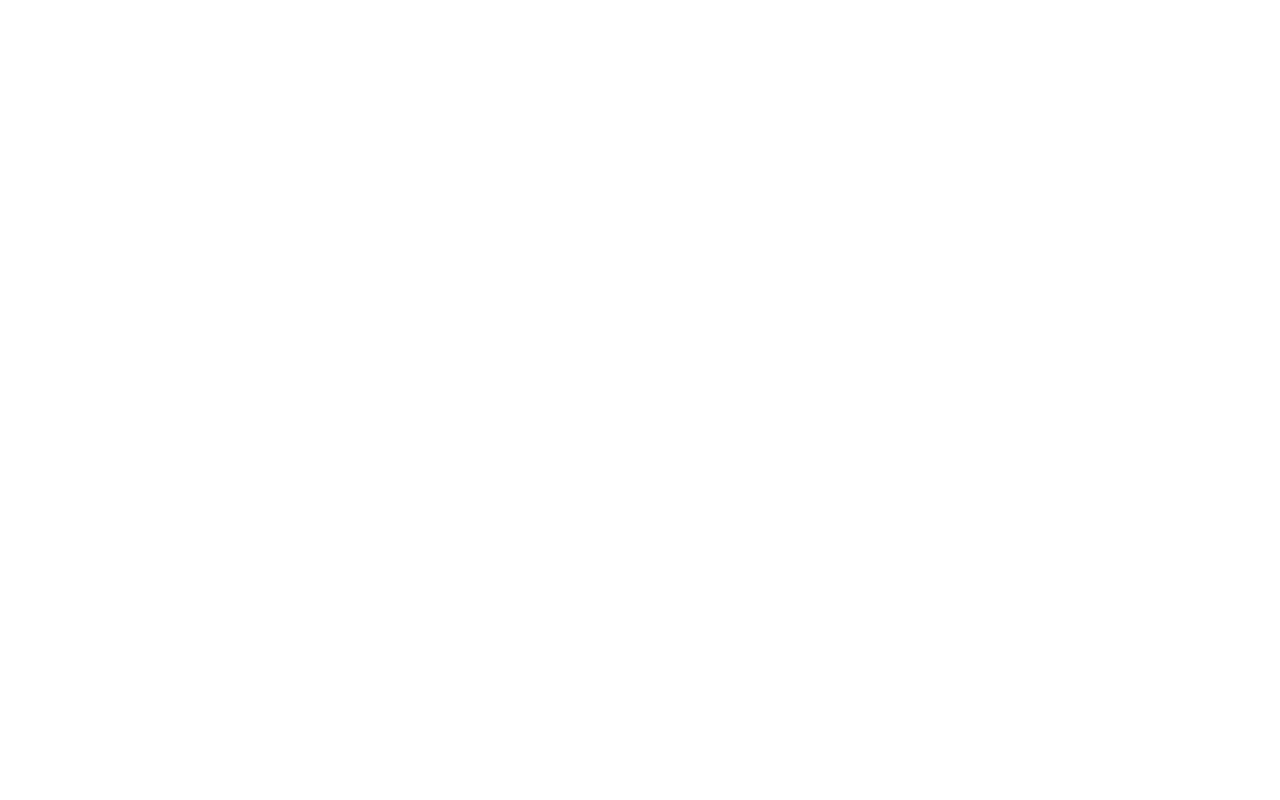
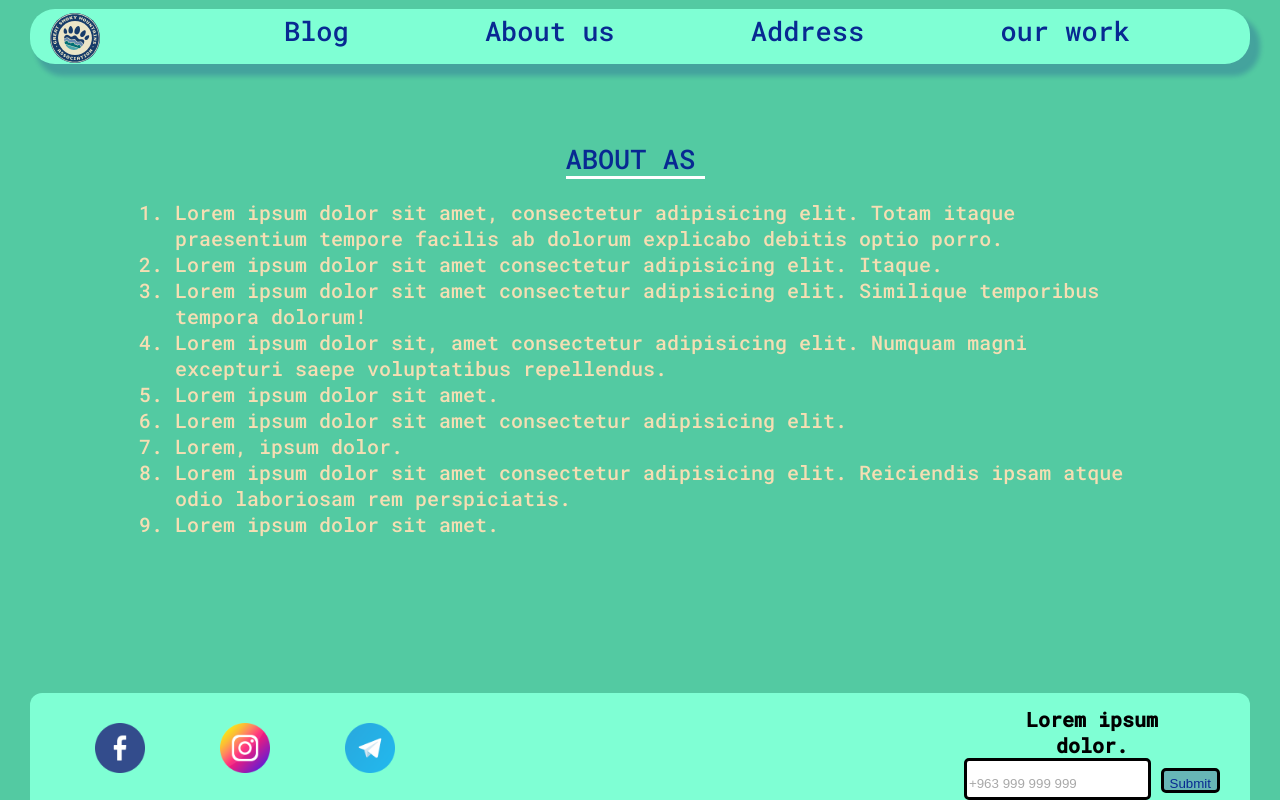
Before and after one commit to BayelChieftain/site-for-school, a plain HTML site: page about.html in a window 1280 px wide. Drawn offline with Linux system fonts and the light colour scheme.

Commit message:
about pages

```diff
--- a/about.html
+++ b/about.html
@@ -0,0 +1,74 @@
+<!DOCTYPE html>
+<html lang="en">
+<head>
+    <meta charset="UTF-8">
+    <meta http-equiv="X-UA-Compatible" content="IE=edge">
+    <meta name="viewport" content="width=device-width, initial-scale=1.0">
+    <link href="style.css" rel="stylesheet"  type="text/css">
+    <link rel="preconnect" href="https://fonts.googleapis.com">
+<link rel="preconnect" href="https://fonts.gstatic.com" crossorigin>
+<link href="https://fonts.googleapis.com/css2?family=Inter:wght@300&family=Roboto+Condensed:wght@300&family=Roboto+Mono:wght@500&display=swap" rel="stylesheet">
+    <title>bayel school-ex</title>
+</head>
+<body>
+ <div class="wrap">
+    <header>
+        <div class="container">
+            <div class="container__item">
+                <div class="container__item-head">
+                    <a href="https://www.instagram.com/chieftain.b/">
+                        <img class="b2" width="50px" height="50px" src="img/great-smoky-mountains-association.svg">
+                    </a>
+                </div>
+                <div class="container__item-head">
+                    <nav>
+                        <a class="anav" href="blog.html">Blog</a>
+                        <a class="anav" href="about.html">About us</a>
+                        <a class="anav" href="address.html">Address</a>
+                        <a class="anav" href="work.html">our work</a>
+                    </nav>
+                </div>
+            </div>
+        </div>
+    </header>
+    <main class="container-main">
+        <div class="container-about">
+            <div class="title">ABOUT AS</div>
+        <ol class="list">
+            <li>Lorem ipsum dolor sit amet, consectetur adipisicing elit. Totam itaque praesentium tempore facilis ab dolorum explicabo debitis optio porro.</li>
+            <li>Lorem ipsum dolor sit amet consectetur adipisicing elit. Itaque.</li>
+            <li>Lorem ipsum dolor sit amet consectetur adipisicing elit. Similique temporibus tempora dolorum!</li>
+            <li>Lorem ipsum dolor sit, amet consectetur adipisicing elit. Numquam magni excepturi saepe voluptatibus repellendus.</li>
+            <li>Lorem ipsum dolor sit amet.</li>
+            <li>Lorem ipsum dolor sit amet consectetur adipisicing elit.</li>
+            <li>Lorem, ipsum dolor.</li>
+            <li>Lorem ipsum dolor sit amet consectetur adipisicing elit. Reiciendis ipsam atque odio laboriosam rem perspiciatis.</li>
+            <li>Lorem ipsum dolor sit amet.</li>
+        </ol>
+        </div>
+
+    </main>
+    <footer class="container-footer">
+        <div class="footer">
+            <div class="footer_item i">
+                <a href="https://www.instagram.com/chieftain.b/">
+                <img src="img/free-icon-facebook-4494475.png" alt="" class="footer__img">
+            </a>
+            <a href="https://www.instagram.com/chieftain.b/">
+                <img src="img/free-icon-instagram-3955024.png" alt="" class="footer__img">
+                </a>
+                <a href="https://www.instagram.com/chieftain.b/">
+                <img src="img/free-icon-telegram-4401433.png" alt="" class="footer__img">
+               </a>
+            </div>
+            <div class="footer_item">
+                <p>Lorem ipsum dolor.</p>
+                <input type="tel" value="+963 999 999 999">
+                <input type="submit" class="gg">
+            </div>
+        </div>
+
+    </footer>
+ </div>
+</body>
+</html>
--- a/style.css
+++ b/style.css
@@ -163,3 +163,27 @@ iframe{
     border: solid 10px #1c381b;
     border-radius: 20px;
 }
+/* about pages */
+.container-about {
+    max-width: 1000px;
+    margin: 0 auto;
+}
+.title {
+    color: #082992;
+    width: 139px;
+    margin: 0 auto;
+    border-bottom: 3.4px solid white;
+    font-size: 27px;
+}
+.list {
+    font-size: 20px;
+    color: wheat;
+}
+li{
+    transition: 310ms;
+}
+li:hover{
+    margin-top: 5px;
+    font-size: 27px;
+    border-bottom: 3.4px solid white;
+}
```
Also changed, not shown: blog.html (+3 -3 lines), index.html (+3 -3 lines).
